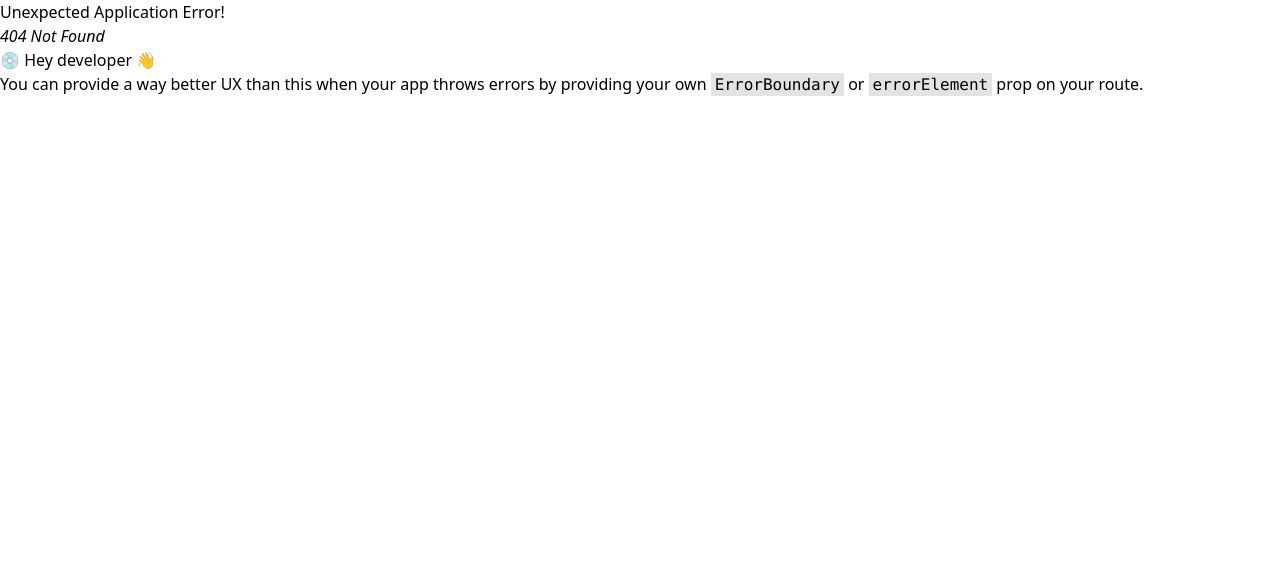
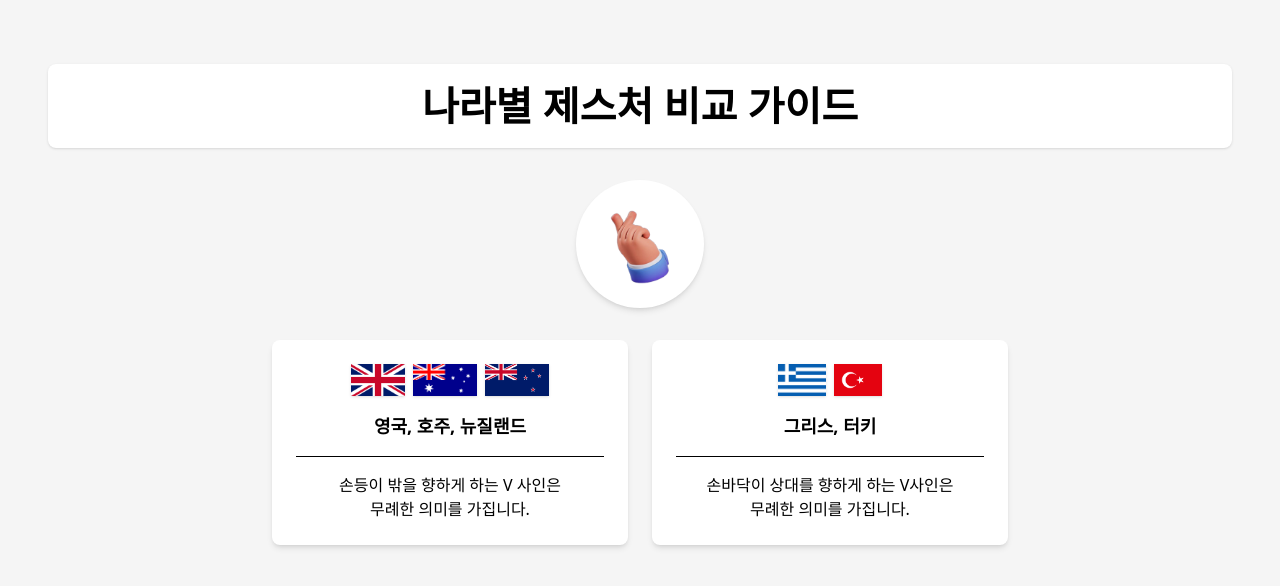
Before and after one commit to lovelyppotto/Moyamo, a React (Vite) app in the folder FE/: page /dictionary/guide in a window 1280 px wide. Before the commit this address had no page. Shown: the top 586 px of the page. Built offline with nearby package versions, Linux system fonts and the light colour scheme.

Commit message:
[FE] feat: 국가별 제스처 비교 가이드 페이지 구현
- 딕셔너리 하위에 비교 가이드 경로 추가
- 국가별 제스처 비교 가이드 UI 구현

fixes: S12P21D203-163

```diff
--- a/FE/src/App.tsx
+++ b/FE/src/App.tsx
@@ -9,6 +9,7 @@ import GestureQuiz from './pages/quiz/gesture_quiz/GestureQuiz';
 import MeaningQuiz from './pages/quiz/meaning_quiz/MeaningQuiz';
 import Quiz from './pages/quiz/Quiz';
 import Result from './pages/result/Result';
+import CompareGuide from './pages/dict/CompareGuide';
 
 const router = createBrowserRouter([
   {
@@ -28,7 +29,18 @@ const router = createBrowserRouter([
       {
         // 딕셔너리
         path: 'dictionary',
-        element: <Dictionary />,
+        children: [
+          // 딕셔너리 메인
+          {
+            index: true,
+            element: <Dictionary />,
+          },
+          // 나라별 비교 가이드
+          {
+            path: 'guide',
+            element: <CompareGuide />,
+          },
+        ],
       },
       {
         // 퀴즈
--- a/FE/src/pages/dict/CompareGuide.tsx
+++ b/FE/src/pages/dict/CompareGuide.tsx
@@ -38,7 +38,7 @@ function CompareGuide() {
             <img src="/images/flags/gr.png" alt="그리스 국기" className="h-8 shadow-sm" />
             <img src="/images/flags/tr.png" alt="터키 국기" className="h-8 shadow-sm" />
           </div>
-          <h2 className="text-center text-lg font-bold mb-4">그리스, 터키에</h2>
+          <h2 className="text-center text-lg font-bold mb-4">그리스, 터키</h2>
           <div className="border-t pt-4">
             <p className="text-center">
               손바닥이 상대를 향하게 하는 V사인은
```
